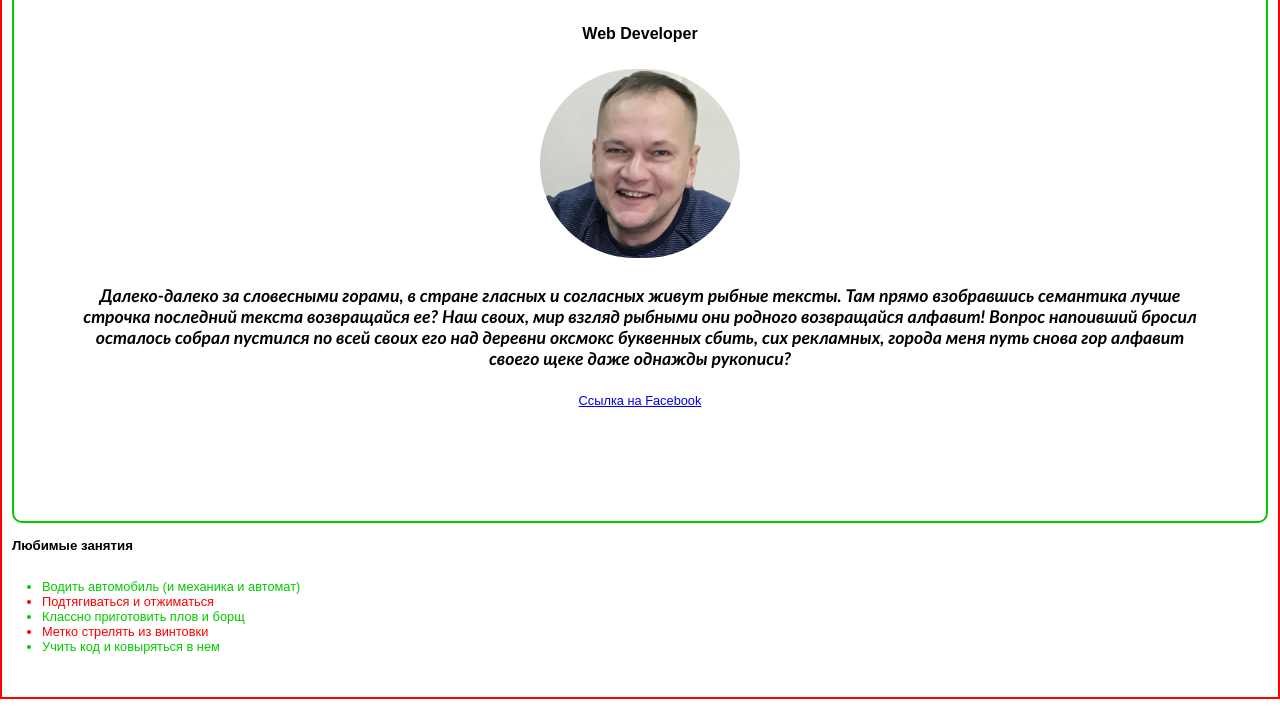
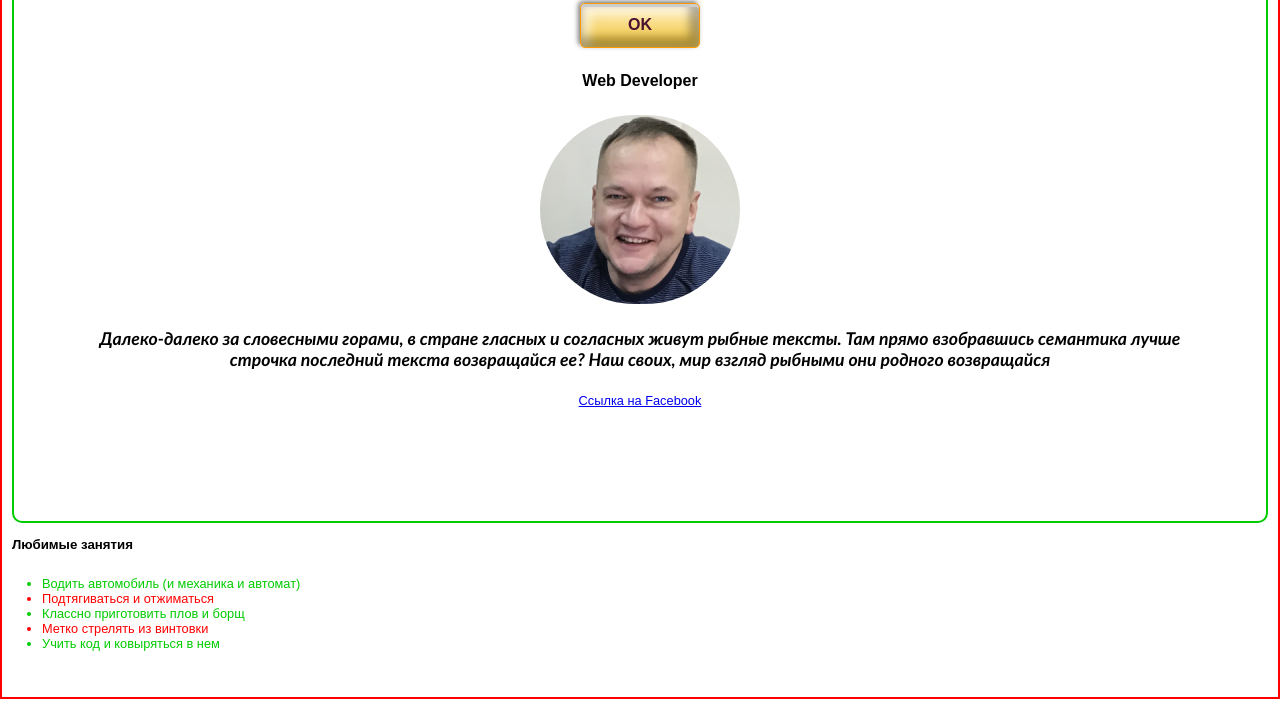
Before and after one commit to ReactWEB/VisitCard, a plain HTML site: page index.html in a window 1280 px wide. Shown: the part 89-800 px from the top of the page. Drawn offline with Linux system fonts and the light colour scheme.

Commit message:
Теперь с кнопкой

```diff
--- a/index.html
+++ b/index.html
@@ -11,11 +11,12 @@
   <div class="wrapper">
     <div class="inner">
       <h1>Иванов Сергей</h1>
+      <button class="button">OK</button>
       <h4>Web Developer</h4>
       <picture>
         <img src="images/SeregaAtOffice.png" alt="После стоматолога">
       </picture>
-      <p>Далеко-далеко за словесными горами, в стране гласных и согласных живут рыбные тексты. Там прямо взобравшись семантика лучше строчка последний текста возвращайся ее? Наш своих, мир взгляд рыбными они родного возвращайся алфавит! Вопрос напоивший бросил осталось собрал пустился по всей своих его над деревни оксмокс буквенных сбить, сих рекламных, города меня путь снова гор алфавит своего щеке даже однажды рукописи?</p>
+      <p>Далеко-далеко за словесными горами, в стране гласных и согласных живут рыбные тексты. Там прямо взобравшись семантика лучше строчка последний текста возвращайся ее? Наш своих, мир взгляд рыбными они родного возвращайся</p>
       <a href="https://www.facebook.com/campaign/landing.php?campaign_id=1600506847&extra_1=s%7Cc%7C303881997266%7Ce%7Cfacebook%7C&placement=&creative=303881997266&keyword=facebook&partner_id=googlesem&extra_2=campaignid%3D1600506847%26adgroupid%3D60825662376%26matchtype%3De%26network%3Dg%26source%3Dnotmobile%26search_or_content%3Ds%26device%3Dc%26devicemodel%3D%26adposition%3D%26target%3D%26targetid%3Dkwd-541132862%26loc_physical_ms%3D9061017%26loc_interest_ms%3D%26feeditemid%3D%26param1%3D%26param2%3D&gclid=Cj0KCQjw3f6HBhDHARIsAD_i3D-Uz2ovvxmdMhucrCce_HpqE88BqOhDio28lbmV0kJRUasz4TIfhVEaAoVYEALw_wcB">Ссылка на Facebook</a>
     </div>
     <div class="container">
--- a/styles/styles.css
+++ b/styles/styles.css
@@ -8,7 +8,7 @@ body {
   min-width: 320px;
   position: relative;
   margin: 0 auto;
-  line-height: 1.65;
+  line-height: 1.45;
   font-family: raleway-example, sans-serif;
   overflow-x: hidden;
   opacity: 1;
@@ -22,6 +22,40 @@ body {
   border-radius: 10px;
   height: 76%;
   margin: 10px 10px 50px 10px;
+}
+h1{
+  margin-top: 10px;
+}
+.button{
+  width: 120px;
+  height: 45px;
+  border-radius: 5px;
+  text-align: center;
+  text-decoration: none;
+  font: bold 1em Arial, serif;
+  border: 1px solid #f90;
+  background: #fff2cc;
+  background: -webkit-linear-gradient(#fff2cc, #f1c232);
+  background: linear-gradient(#fff2cc, #f1c232);
+  box-shadow: inset 0 3px 0 0 #ccc, inset rgba(0, 0, 0, 0.3) -5px -5px 8px 5px, inset rgba(255, 255, 255, 0.5) 5px 5px 8px 5px, 1px 1px 1px rgba(255, 255, 255, 0.1), -2px -2px 5px rgba(0, 0, 0, 0.5);
+  transition: .2s;
+  color: #4c1130;
+}
+.button:before {
+  content: '';
+  display: inline-block;
+  height: 100%;
+  vertical-align: middle;
+}
+.button:hover {
+  color: rgba(76, 17, 48, 0.9);
+  background: #ffa032;
+}
+.button:active {
+  background: #fff2cc;
+  background: -webkit-linear-gradient(#fff2cc, #f1c232);
+  background: linear-gradient(#fff2cc, #f1c232);
+  box-shadow: inset 0 0 5px 3px rgba(0, 0, 0, 0.8), inset rgba(0, 0, 0, 0.3) -5px -5px 8px 5px, inset rgba(255, 255, 255, 0.5) 5px 5px 8px 5px, 1px 1px 1px rgba(255, 255, 255, 0.2), -2px -2px 5px rgba(0, 0, 0, 0.5);
 }
 img{
   border-radius: 100px;
```
